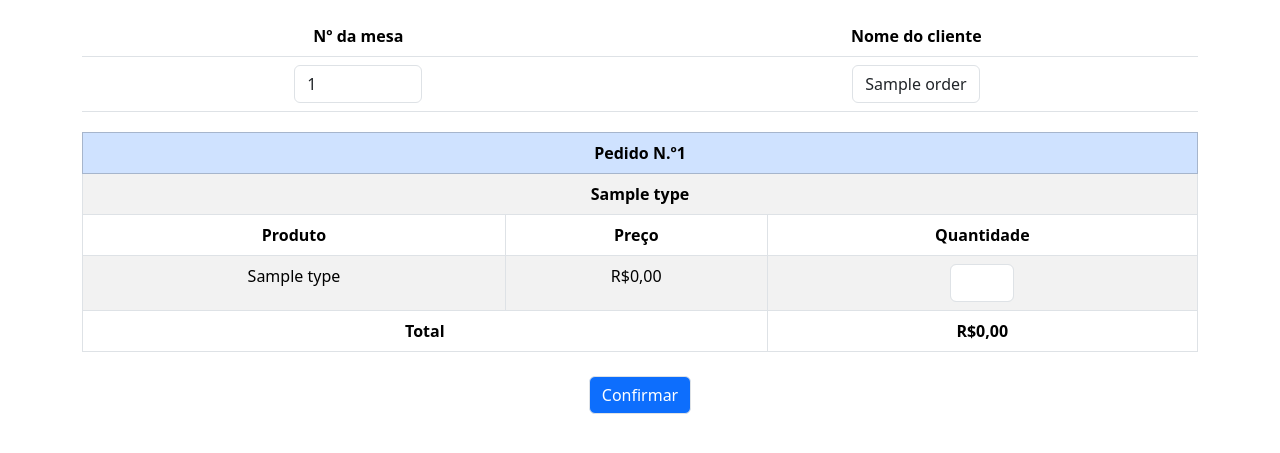
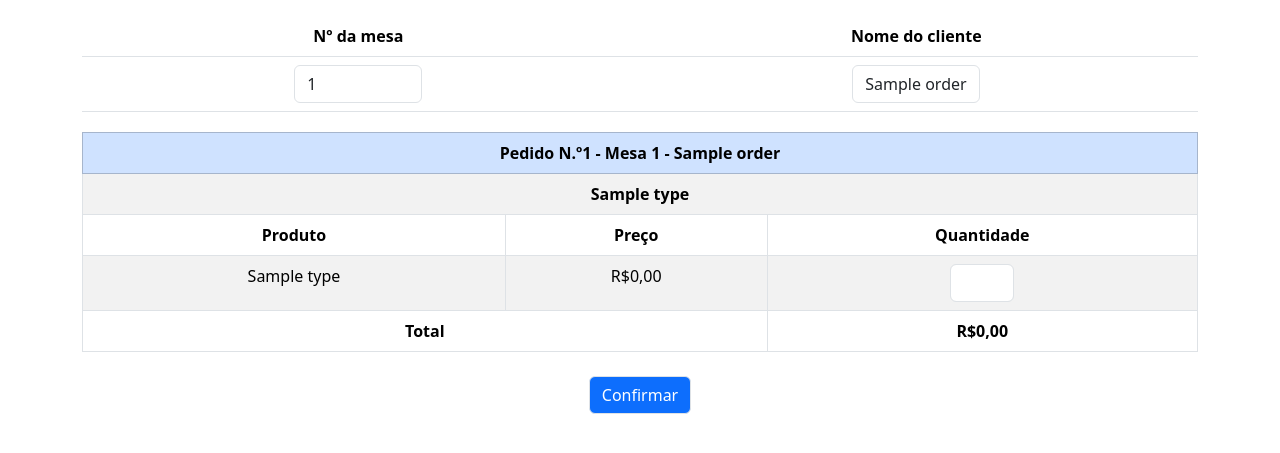
Before and after one commit to luizfldomingues/limas, a Flask app: template templates/edit-order.html in a window 1280 px wide. Shown: the part 64-517 px from the top of the page. Run offline with Flask 3, Linux system fonts and the light colour scheme; the template is opened without the code that fills it: most values are stand-ins (such as "Sample title", 1, 10 or a date in 2020); parts of the project's set-up code (start-up, migrations or seed data) failed here and were passed over.

Commit message:
ux: header of improve show the order table and customer name

```diff
--- a/templates/macros.html
+++ b/templates/macros.html
@@ -28,7 +28,16 @@
             <table class="table table-bordered table-striped">
                 {% if order %}
                 <thead>
-                <tr class="table-{{ color }}"><th colspan="3">Pedido N.º{{ order.id }}</th></tr>
+                    <tr class="table-{{ color }}">
+                      <th colspan="3">Pedido N.º{{ order.id }}
+                          {% if order.table_number %}
+                          - Mesa {{ order.table_number }}
+                          {% endif %}
+                          {% if order.customer_name %}
+                          - {{ order.customer_name | capitalize }}
+                          {% endif %}
+                      </th>
+                    </tr>
                 </thead>
                 {% endif %}
             {% for type in products %}
```
